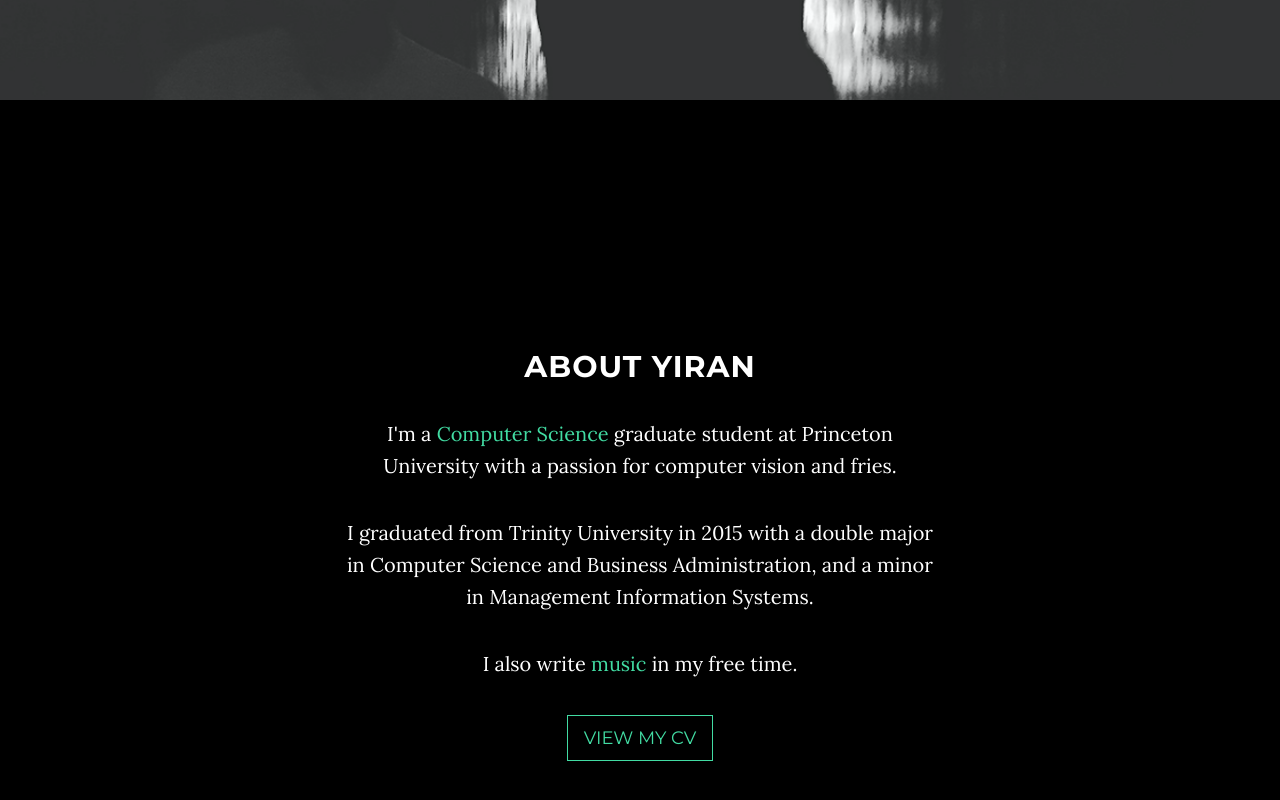
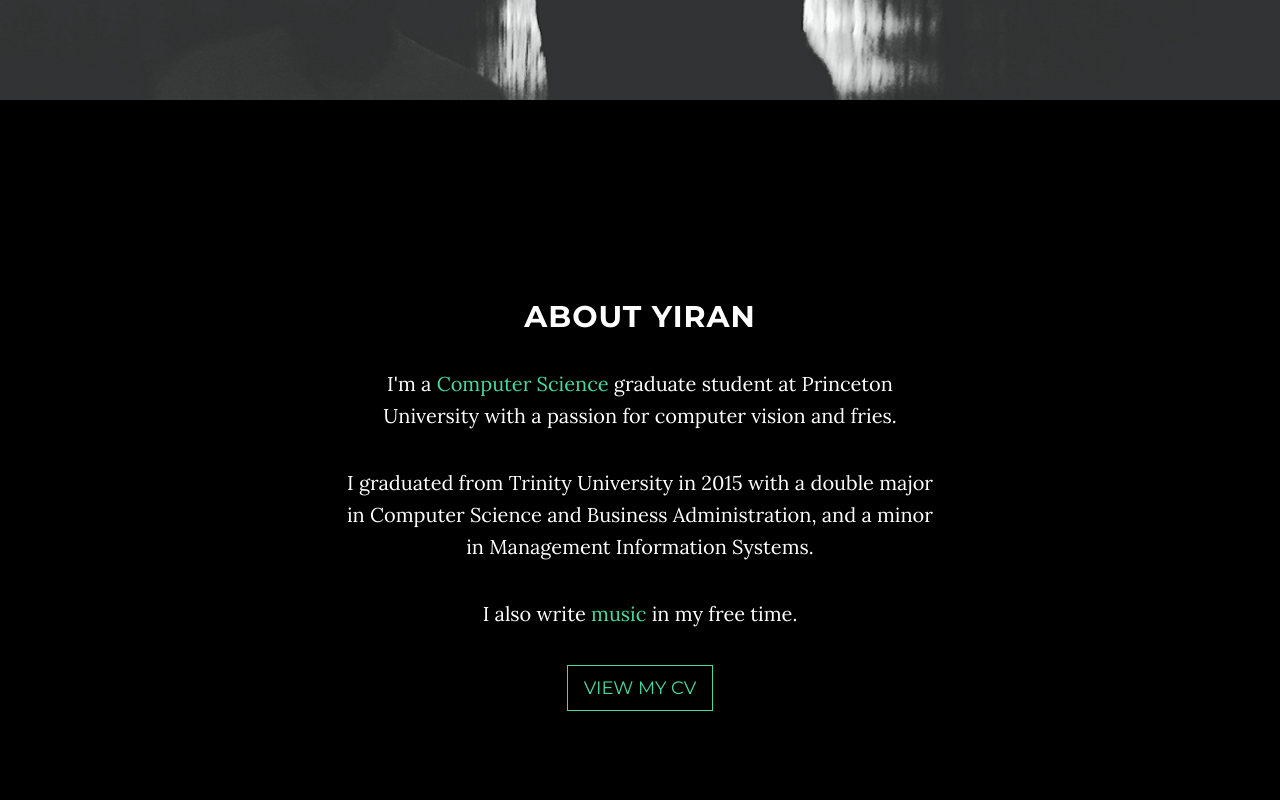
Before and after one commit to irenef/website, a website: page index.html in a window 1280 px wide. Shown: the part 700-1500 px from the top of the page. Drawn offline with nearby package versions, Linux system fonts and the light colour scheme; some packages are replaced by stand-ins of ours.

Commit message:
padding change

```diff
--- a/index.html
+++ b/index.html
@@ -104,13 +104,12 @@
     <!-- About Section -->
     <section id="about" class="container content-section text-center">
         <div class="row">
-            <div class="col-lg-8 col-lg-offset-2">
+            <div class="col-lg-8 col-lg-offset-2" style="margin-top:-50px">
                 <h2>About Yiran</h2>
                 <p>I'm a <a href="cs.html"> Computer Science</a> graduate student at Princeton University with a passion for computer vision and fries.</p>
                 <p>I graduated from Trinity University in 2015 with a double major in Computer Science and Business Administration, and a minor in Management Information Systems.</p>
                 <p>I also write <a href="music.html">music</a> in my free time.</p>
-
-                 <a href="doc/YiranFan_CV.pdf" class="btn btn-default btn-lg">View my CV</a>
+                <a href="doc/YiranFan_CV.pdf" class="btn btn-default btn-lg">View my CV</a>
             </div>
         </div>
     </section>
```
